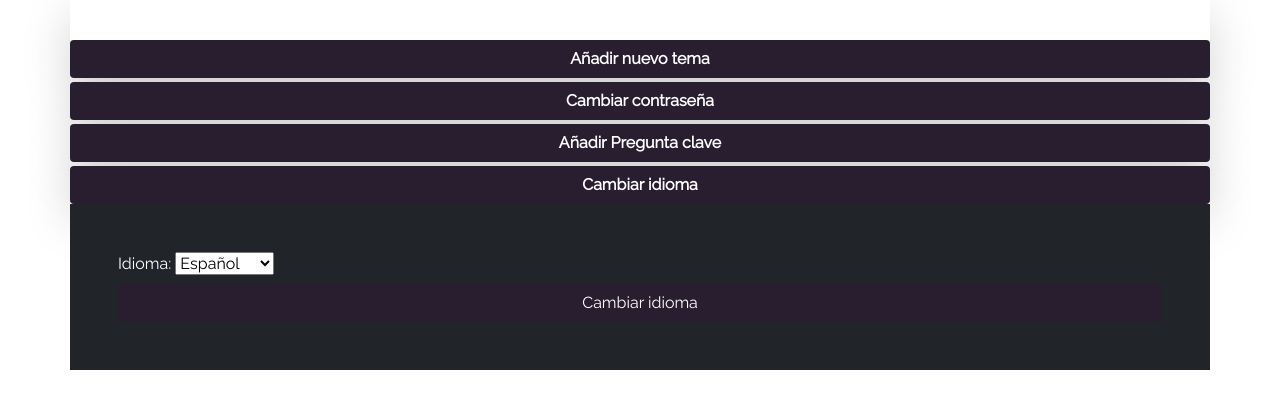
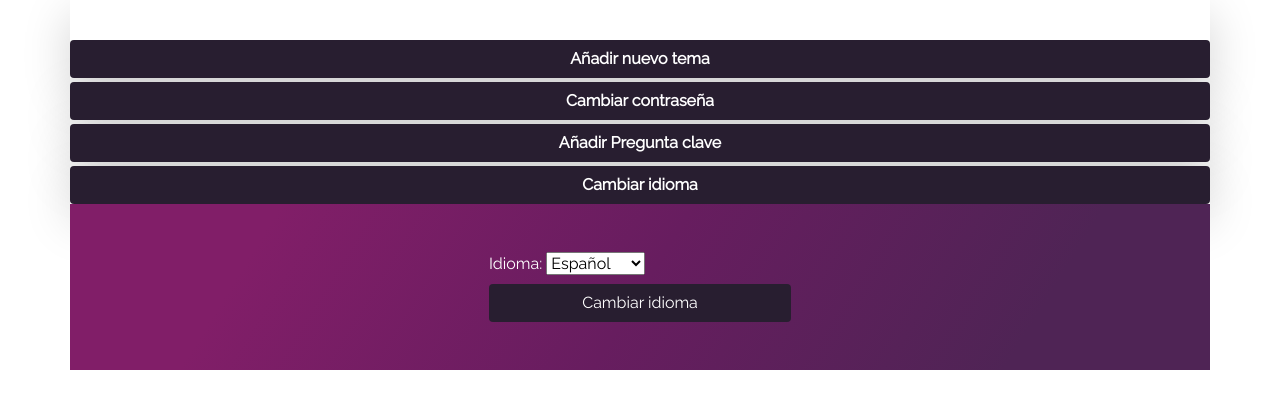
Before and after one commit to FedeLopez17/fedelibro, a Flask app: template templates/settings-english.html in a window 1280 px wide, after a click on "Cambiar idioma". Shown: the part 76-485 px from the top of the page. Run offline with Flask 2, Linux system fonts and the light colour scheme; the template is opened without the code that fills it, so the values that code supplies are empty; some libraries are stand-ins or nearby versions.

Commit message:
Fixed setting's styling

```diff
--- a/static/styles_settings.css
+++ b/static/styles_settings.css
@@ -33,6 +33,8 @@ body{background-color:white; font-family: 'Raleway';}
 #new_password{display: inline-block; text-align:left}
 #password_reset_parent{text-align:center; background-image:linear-gradient(121.84deg, #811e68 17.02%, #671d5f 50.23%, #4f2455 83.43%);}
 #password_reset{display: inline-block; text-align:left}
+#language_change_parent{text-align:center; background-image:linear-gradient(121.84deg, #811e68 17.02%, #671d5f 50.23%, #4f2455 83.43%);}
+#language_change{display: inline-block; text-align:left}
 
 
 .btn{background-color:#281E30; color:white; width:100%;}
```
